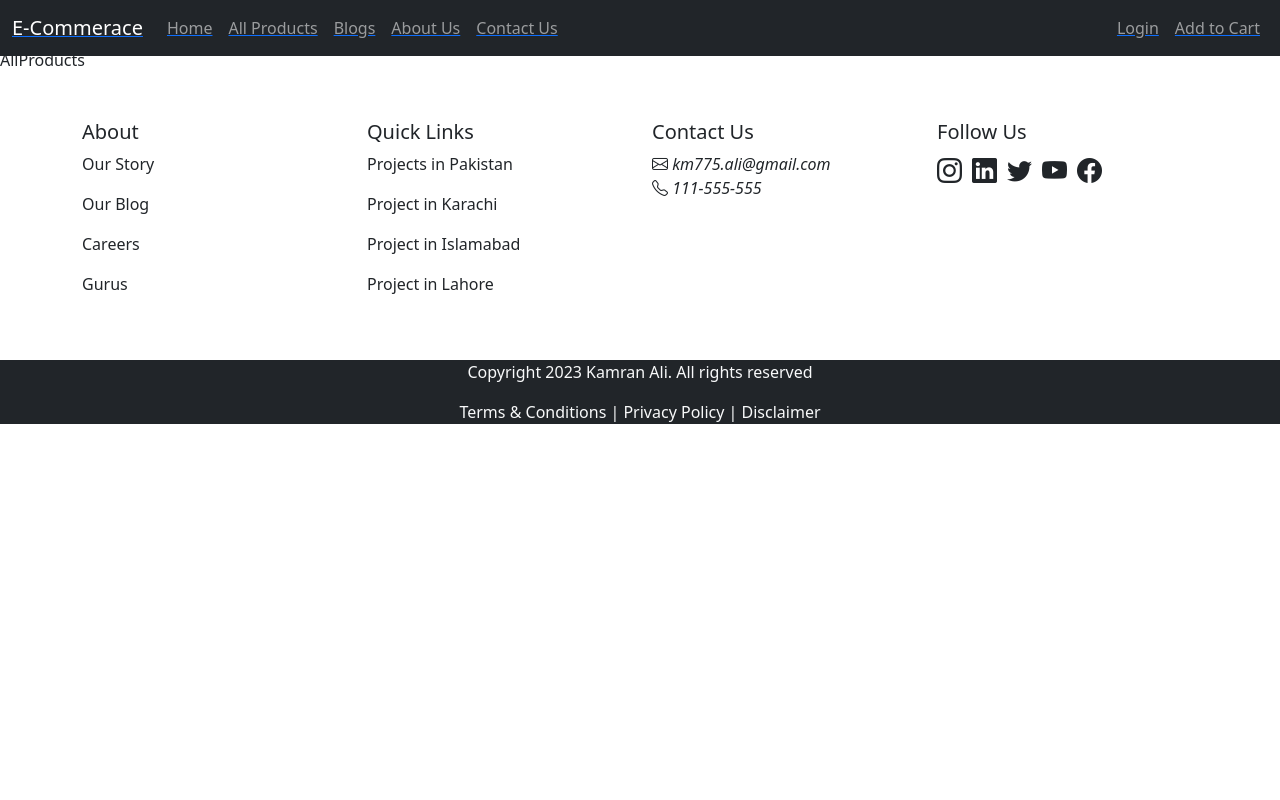
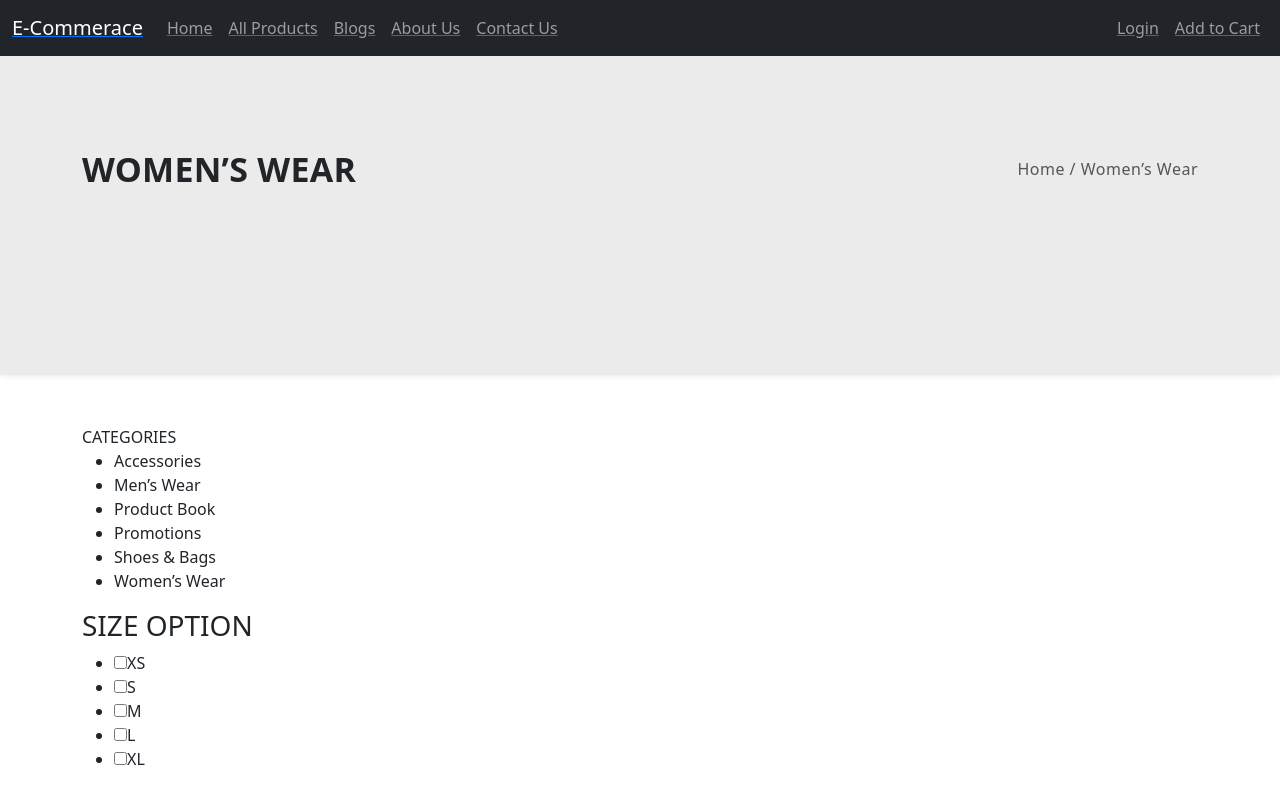
Before and after one commit to kamranalig/Ecommrace_Project, a React (Create React App) app: page /products in a window 1280 px wide. Shown: the top 800 px of the page. Built offline with nearby package versions, Linux system fonts and the light colour scheme.

Commit message:
All Product Page

```diff
--- /dev/null
+++ b/src/Pages/products/AllProduct.module.scss
@@ -0,0 +1,39 @@
+.container {
+    margin-top: 55px;
+    height: 40vh;
+    background: #ebebeb;
+    box-shadow: 0 0 6px #0000001f;
+    margin-bottom: 50px;
+    padding: 0;
+
+    // text-align: center;
+    .heading {
+        display: inline-block;
+        width: 100%;
+        padding: 86px 0px 78px 0px;
+        background: none;
+        margin: 0;
+        line-height: normal;
+
+        h2 {
+            letter-spacing: 0.25px;
+            margin-bottom: 0;
+            font-size: 34px;
+            line-height: 56px;
+            text-transform: uppercase;
+            font-weight: bold;
+            float: left;
+        }
+
+        .pageName {
+            float: right;
+            line-height: 56px;
+
+            p {
+                color: #555;
+                letter-spacing: 0.5px;
+                text-transform: capitalize !important;
+            }
+        }
+    }
+}
--- a/src/Pages/products/AllProducts.jsx
+++ b/src/Pages/products/AllProducts.jsx
@@ -1,8 +1,78 @@
 import React from 'react';
-
+import styles from "./AllProduct.module.scss";
 const AllProducts = () => {
   return (
-    <div>AllProducts</div>
+    <>
+    <div className={styles.container}>
+      <div className="container">
+        <div className="row">
+          <div className="col-md-12">
+            <div className={styles.heading}>
+              <h2>WOMEN’S WEAR</h2>
+              <div className={styles.pageName}>
+                <p>Home / Women’s Wear</p>
+              </div>
+            </div>
+          </div>
+        </div>
+      </div>
+    </div>
+    <div className='container'>
+      <div className="row">
+        <div className="col-md-3 col-sm-3 col-sm-12 col-left">
+          <div className={styles.side_bar}>
+            <div className={styles.block_title}>
+              <span>CATEGORIES</span>
+            </div>
+            <div className={styles.block_content}>
+              <ul>
+                <li>Accessories</li>
+                <li>Men’s Wear</li>
+                <li>Product Book</li>
+                <li>Promotions</li>
+                <li>Shoes & Bags</li>
+                <li>Women’s Wear</li>
+              </ul>
+            </div>
+          </div>
+          <div className={styles.sidebar_block}>
+            <div className={styles.size_block}>
+              <div className={styles.title}>
+                <h3>SIZE OPTION</h3>
+              </div>
+              <div className={styles.size_content}>
+                <ul>
+                  <li>
+                    <input type="checkbox" value="xs"/>
+                    <label>XS</label>
+                  </li>
+                  <li>
+                    <input type="checkbox" value="s"/>
+                    <label>S</label>
+                  </li>
+                  <li>
+                    <input type="checkbox" value="M"/>
+                    <label>M</label>
+                  </li>
+                  <li>
+                    <input type="checkbox" value="l"/>
+                    <label>L</label>
+                  </li>
+                  <li>
+                    <input type="checkbox" value="xl"/>
+                    <label>XL</label>
+                  </li>
+                </ul>
+              </div>
+            </div>
+          </div>
+        </div>
+        <div className="col-md-9 col-sm-12 col-xs-12 col-main">
+
+        </div>
+      </div>
+    </div>
+    </>
   )
 }
 
```
